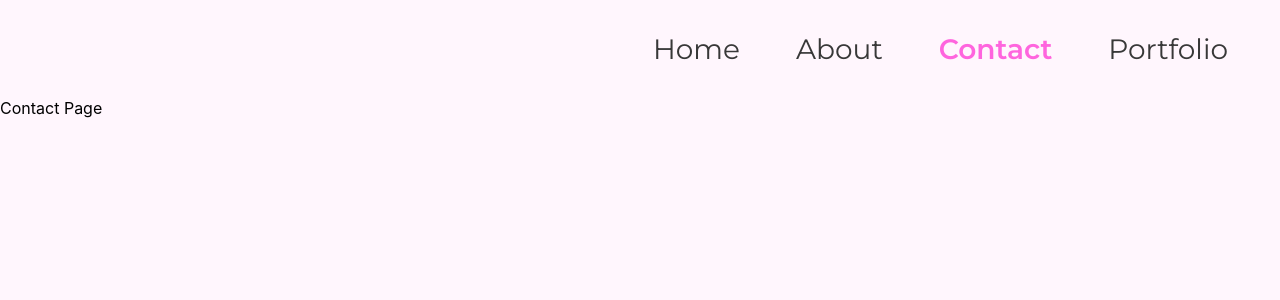
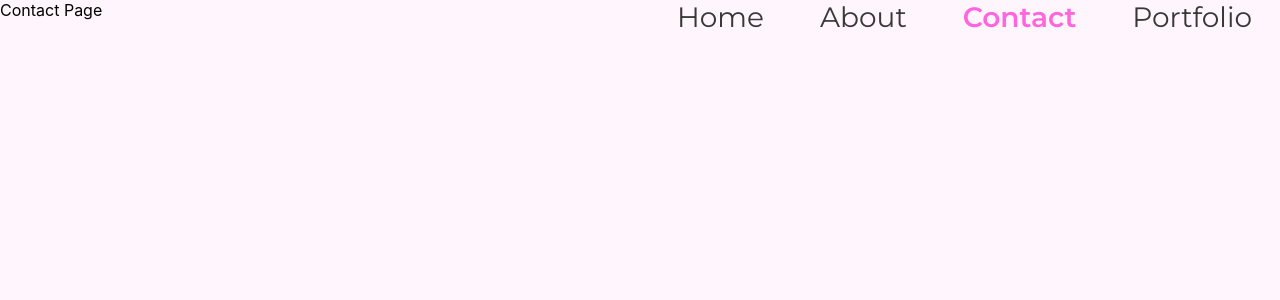
Before and after one commit to emmalynnn97/emma-website, a React (Create React App) app: page /contact in a window 1280 px wide. Shown: the top 300 px of the page. Built offline with nearby package versions, Linux system fonts and the light colour scheme.

Commit message:
made nav more fun

```diff
--- a/public/index.html
+++ b/public/index.html
@@ -7,7 +7,7 @@
     <meta name="theme-color" content="#000000" />
     <meta
       name="description"
-      content="Web site created using create-react-app"
+      content="Emma Lynn's portfolio web development and web design site"
     />
     <link rel="apple-touch-icon" href="%PUBLIC_URL%/logo192.png" />
     <!--
--- a/src/About.js
+++ b/src/About.js
@@ -42,10 +42,11 @@ export class About extends Component {
         const iconRowStyle={
             display:'flex',
             margin:'1.5em 0',
+            alignItems:'center'
         }
         return (
             <>
-            <Nav height='115px' finalHeight='60px' bgColor='url("https://www.transparenttextures.com/patterns/paper-fibers.png")' links={[<Link className='link home-link' style={{color:'#383838',textDecoration:'none'}} to='/'>Home</Link>,<Link className='link about-link' style={{color:'#FF65DE',textDecoration:'none',fontWeight:'600'}} to='/about'>About</Link>,<Link className='link portfolio-link' style={{color:'#383838',textDecoration:'none'}} to='/portfolio'>Portfolio</Link>]}/>
+            <Nav offset={2} links={[<Link className='link home-link' style={{color:'#383838',textDecoration:'none'}} to='/'>Home</Link>,<Link className='link about-link' style={{color:'#FF65DE',textDecoration:'none',fontWeight:'600'}} to='/about'>About</Link>,<Link className='link portfolio-link' style={{color:'#383838',textDecoration:'none'}} to='/portfolio'>Portfolio</Link>]}/>
             <div className='about-container' style={containerStyle}>
                     <div  className='about-left' style={leftStyle}>
                         <h1 className='about-heading' style={headingStyle}><span>Development</span> Meets <span>Design</span></h1>
--- a/src/App.css
+++ b/src/App.css
@@ -14,6 +14,7 @@ body{
 .icon-row > a{
     margin:0 1em;
 }
+
 label{
     font-family:'Source Sans Pro', sans-serif;
 }
@@ -121,6 +122,7 @@ letter-spacing: 0.015em;
         left:0;
         display:flex !important;
         justify-content: space-evenly !important;
+        width:auto !important;
     }
     .top-section-heading{
         padding:1em !important;
--- a/src/Home.js
+++ b/src/Home.js
@@ -16,7 +16,7 @@ export class Home extends Component {
     render() {
         return (
             <div style={{height:'200vh'}}>
-               <Nav height='115px' finalHeight='60px' bgColor='url("https://www.transparenttextures.com/patterns/paper-fibers.png")' links={[<Link className='link home-link' style={{color:'#FF65DE',textDecoration:'none', fontWeight:'600'}} to='/'>Home</Link>,<Link className='link about-link' style={{color:'#383838',textDecoration:'none'}} to='/about'>About</Link>,<Link className='link portfolio-link' style={{color:'#383838',textDecoration:'none'}} to='/portfolio'>Portfolio</Link>]}/>
+               <Nav offset={2} links={[<Link className='link home-link' style={{color:'#FF65DE',textDecoration:'none', fontWeight:'600'}} to='/'>Home</Link>,<Link className='link about-link' style={{color:'#383838',textDecoration:'none'}} to='/about'>About</Link>,<Link className='link portfolio-link' style={{color:'#383838',textDecoration:'none'}} to='/portfolio'>Portfolio</Link>]}/>
                <TopSection/>
                <FeaturedProjects/>
                <HomeContactSection/>
--- a/src/Nav.js
+++ b/src/Nav.js
@@ -6,21 +6,39 @@ export class Nav extends Component {
 
         this.state = {
             links: this.props.links,
-            height:this.props.height,
+            offset:this.props.offset,
+            bgColor:''
         }
-
+        this.adjustHeight=this.adjustHeight.bind(this);
     }
-
+    adjustHeight(){
+        const shrinkOn = 125;
+        if (document.documentElement.scrollTop || window.pageYOffset > shrinkOn) {
+            this.setState({offset:1,bgColor:'rgba(255,255,255,.85)'})
+        }
+        else {
+            this.setState({offset:this.props.offset,bgColor:''})
+        }
+    }
+    componentDidMount(){
+        window.addEventListener('scroll',this.adjustHeight)
+    }
+    componentWillUnmount(){
+        window.removeEventListener('scroll',this.adjustHeight)
+    }
     render() {
         const navStyle = {
-            backgroundColor:'#FFF6FD',
+            position:'fixed',
             right:'0',
             top:'0',
             display: 'flex',
             justifyContent: 'flex-end',
             alignItems: 'center',
             zIndex: '2',
-            padding:'2em 1.5em'
+            padding:`${this.state.offset}em 1.5em`,
+            transition:'.15s ease-in',
+            backgroundColor:this.state.bgColor,
+            width:'100%'
         }
         const navLinkStyle = {
             margin: '0 1em',
--- a/src/Portfolio.js
+++ b/src/Portfolio.js
@@ -13,7 +13,7 @@ export class Portfolio extends Component {
     render() {
         return (
             <div>
-                <Nav height='115px' finalHeight='60px' bgColor='url("https://www.transparenttextures.com/patterns/paper-fibers.png")' links={[<Link className='link home-link' style={{color:'#383838',textDecoration:'none'}} to='/'>Home</Link>,<Link className='link about-link' style={{color:'#383838',textDecoration:'none'}} to='/about'>About</Link>,<Link className='link portfolio-link' style={{color:'#FF65DE',textDecoration:'none',fontWeight:'600'}} to='/portfolio'>Portfolio</Link>]}/>
+                <Nav offset={2} links={[<Link className='link home-link' style={{color:'#383838',textDecoration:'none'}} to='/'>Home</Link>,<Link className='link about-link' style={{color:'#383838',textDecoration:'none'}} to='/about'>About</Link>,<Link className='link portfolio-link' style={{color:'#FF65DE',textDecoration:'none',fontWeight:'600'}} to='/portfolio'>Portfolio</Link>]}/>
                 Portfolio Page
             </div>
         )
```
